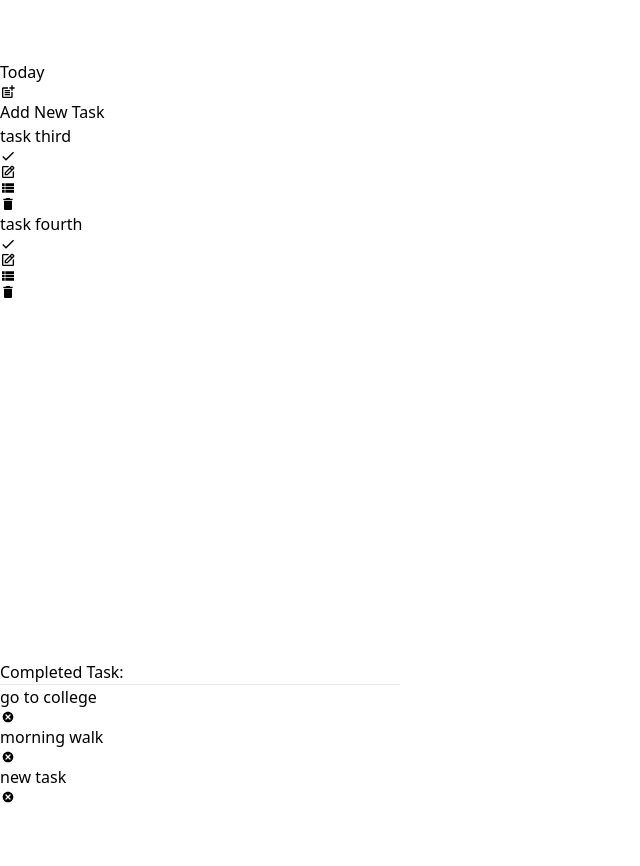
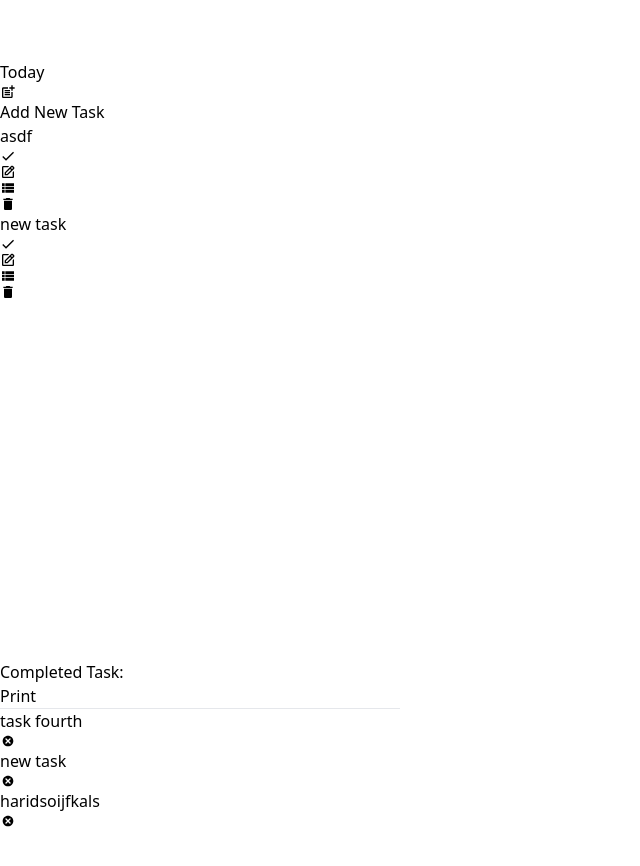
Before and after one commit to harisharanChaulagain/To-Do-List, a React (Vite) app: page / in a window 1280 px wide. Shown: the part 540-1406 px from the top of the page, without its empty margins (0-640 px from the left). Built offline with nearby package versions, Linux system fonts and the light colour scheme; data requests are answered from the project's data file.

Commit message:
print completed task

```diff
--- a/db.json
+++ b/db.json
@@ -1,36 +1,36 @@
 {
   "tasks": [
     {
-      "id": 1685244473641,
-      "title": "task third",
-      "description": "this is third task",
-      "dateTime": "2023-05-28T00:12"
+      "id": 1685846207372,
+      "title": "asdf",
+      "description": "adfgewasd",
+      "dateTime": "2023-06-04T10:21"
     },
     {
-      "id": 1685244490085,
-      "title": "task fourth",
-      "description": "this is fourth task",
-      "dateTime": "2023-05-28T09:14"
+      "id": 1686482301596,
+      "title": "new task ",
+      "description": "this is the discriptiiono of new task",
+      "dateTime": "2023-06-11T17:03"
     }
   ],
   "completedtasks": [
     {
-      "id": 1685243423611,
-      "title": "go to college",
-      "description": "go to college\n",
-      "dateTime": "2023-05-28T11:55"
-    },
-    {
-      "title": "morning walk",
-      "description": "morning walk ",
-      "dateTime": "2023-05-28T04:35",
-      "id": 1685243423612
+      "title": "task fourth",
+      "description": "this is fourth task",
+      "dateTime": "2023-05-28T09:14",
+      "id": 1
     },
     {
       "title": "new task",
-      "description": "new task ",
-      "dateTime": "2023-05-28T09:14",
-      "id": 1685243423613
+      "description": "description of new task",
+      "dateTime": "",
+      "id": 2
+    },
+    {
+      "title": "haridsoijfkals",
+      "description": "dsfja fnadsnfjadsnfjndfdsk dsadsfkadsnfoapfad adsm fiasdnfmadsfin fuehfandifasjfnadsfam",
+      "dateTime": "2023-06-11T17:03",
+      "id": 3
     }
   ]
 }
--- a/package.json
+++ b/package.json
@@ -15,7 +15,8 @@
     "react-dom": "^18.2.0",
     "react-icons": "^4.8.0",
     "react-router": "^6.11.2",
-    "react-router-dom": "^6.11.2"
+    "react-router-dom": "^6.11.2",
+    "react-to-print": "^2.14.13"
   },
   "devDependencies": {
     "@types/react": "^18.0.28",
--- a/src/components/CompletedTask.jsx
+++ b/src/components/CompletedTask.jsx
@@ -1,11 +1,12 @@
-import React, { useEffect, useState } from "react";
+import React, { useEffect, useState, useRef } from "react";
 import axios from "axios";
 import { TiDelete } from "react-icons/ti";
+import { useReactToPrint } from "react-to-print";
 
 const CompletedTask = () => {
   const [tasks, setTasks] = useState([]);
 
-  const handleDeleteTask = async(taskId) => {
+  const handleDeleteTask = async (taskId) => {
     try {
       const response = await axios.delete(
         `http://localhost:8000/completedtasks/${taskId}`
@@ -25,7 +26,7 @@ const CompletedTask = () => {
       // Handle network error
       console.log("Error:", error);
     }
-  }
+  };
 
   useEffect(() => {
     axios
@@ -39,24 +40,35 @@ const CompletedTask = () => {
       });
   }, []);
 
+  const componentRef = useRef();
+  const handlePrint = useReactToPrint({
+    content: () => componentRef.current,
+  });
+
   return (
     <div
       className="bg-gray-800 text-green-500 rounded shadow m-10"
       style={{ height: "600px", width: "400px" }}
     >
-      <h1 className="font-bold text-2xl mx-5">Completed Task:</h1>
+      <div className="flex flex-row">
+        <h1 className="font-bold text-2xl mx-5">Completed Task:</h1>
+        <button
+          onClick={handlePrint}
+          className="text-white bg-red-500 hover:bg-red-600 rounded m-2 p-2"
+        >
+          Print
+        </button>
+      </div>
       <hr />
 
-      <div className="mx-5 flex">
+      <div className="mx-5 flex" ref={componentRef}>
         <ul>
           {tasks.map((task) => (
             <div key={task.id} className="flex justify-between">
               <li>{task.title}</li>
               <li className="flex">
                 <li className="text-red-500 text-2xl font-bold cursor-pointer">
-                  <TiDelete
-                  onClick={() => handleDeleteTask(task.id)}
-                  />
+                  <TiDelete onClick={() => handleDeleteTask(task.id)} />
                 </li>
               </li>
             </div>
--- a/src/components/MainComponent.jsx
+++ b/src/components/MainComponent.jsx
@@ -9,7 +9,6 @@ const MainComponent = () => {
   const [selectedTask, setSelectedTask] = useState(null);
   const [showAddTask, setShowAddTask] = useState(false);
 
-
   const handleAddTaskClick = () => {
     setShowAddTask(true);
   };
@@ -18,15 +17,17 @@ const MainComponent = () => {
   };
 
   useEffect(() => {
-    axios
-      .get("http://localhost:8000/tasks")
-      .then((response) => {
+    const fetchData = async () => {
+      try {
+        const response = await axios.get("http://localhost:8000/tasks");
         const tasksData = response.data;
         setTasks(tasksData);
-      })
-      .catch((error) => {
+      } catch (error) {
         console.error("Error:", error);
-      });
+      }
+    };
+
+    fetchData();
   }, []);
 
   const handleViewDetails = (task) => {
@@ -61,7 +62,7 @@ const MainComponent = () => {
   };
 
   //completed task
-const handleDoneTask = async(taskId) => {
+  const handleDoneTask = async (taskId) => {
     try {
       const response = await axios.delete(
         `http://localhost:8000/tasks/${taskId}`
@@ -78,9 +79,12 @@ const handleDoneTask = async(taskId) => {
         const completedTaskData = {
           title: doneTask.title,
           description: doneTask.description,
-      dateTime: doneTask.dateTime
+          dateTime: doneTask.dateTime,
         };
-    await axios.post("http://localhost:8000/completedtasks", completedTaskData);
+        await axios.post(
+          "http://localhost:8000/completedtasks",
+          completedTaskData
+        );
 
         // Update the tasks list
         setTasks((prevTasks) => prevTasks.filter((task) => task.id !== taskId));
@@ -92,8 +96,7 @@ const handleDoneTask = async(taskId) => {
       // Handle network error
       console.log("Error:", error);
     }
-}
-
+  };
 
   return (
     <div className="m-10" style={{ height: "600px", width: "740px" }}>
@@ -112,7 +115,8 @@ const handleDoneTask = async(taskId) => {
             <li>{task.title}</li>
             <li className="flex">
               <li>
-                <MdDone className="text-green-500 hover:scale-125 transition-transform duration-300 cursor-pointer"
+                <MdDone
+                  className="text-green-500 hover:scale-125 transition-transform duration-300 cursor-pointer"
                   onClick={() => handleDoneTask(task.id)}
                 />
               </li>
@@ -137,7 +141,7 @@ const handleDoneTask = async(taskId) => {
       </ul>
 
       {selectedTask && (
-        <div className="fixed inset-0 bg-gray-900 bg-opacity-50 flex items-center justify-center">
+        <div className="absolute inset-0 flex items-center justify-center">
           <div className="bg-white p-6 rounded shadow-lg">
             <h2 className="text-xl font-bold mb-2">{selectedTask.title}</h2>
             <hr />
```
Also changed, not shown: 1 other file (tests, documents, lock files or other folders). Lines whose indentation alone changed are shown as unchanged.
